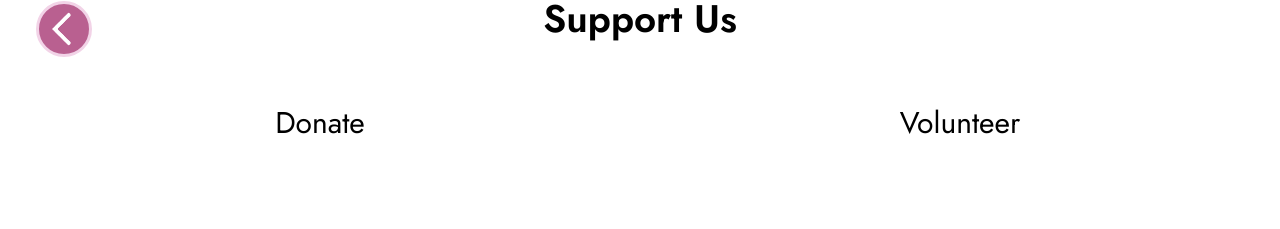
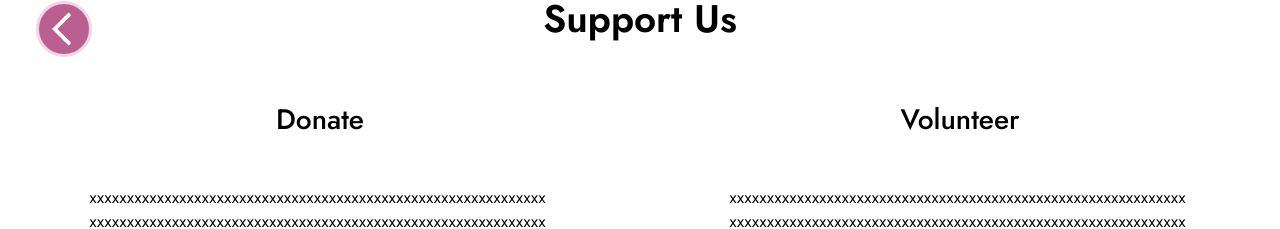
Before and after one commit to filippofini/hypermedia-project-2024, a Nuxt app in the folder website/: page /support_us in a window 1280 px wide. Shown: the part 126-355 px from the top of the page. Built offline with nearby package versions, Linux system fonts and the light colour scheme; no server answers.

Commit message:
new title category + changed projects vertical distance

```diff
--- a/website/assets/css/default.css
+++ b/website/assets/css/default.css
@@ -35,12 +35,21 @@
     margin-top: 0vw;
 }
 
+.title-page-1-5{
+    font-family: Jost;
+    font-size: 2.2vw;
+    font-weight: 500;
+    text-align: center;
+}
+
 .title-page-2{
     font-family: Jost;
     font-size: 1.8vw;
     font-weight: 500;
     text-align: center;
 }
+
+
 
 .description{
     font-family: Jost;
@@ -59,6 +68,8 @@
     align-self: center;
 }
 
+
+
 .prev-next{
     font-family: Jost;
     display: flex;
--- a/website/components/BandDoubleDesc.vue
+++ b/website/components/BandDoubleDesc.vue
@@ -1,7 +1,7 @@
 <template>
     <div class="cointeiner-double">
         <div class="double-sx">
-            <div class="title">
+            <div class="title-page-1-5">
                 <p>Donate</p>
             </div>
             <div class="description">
@@ -10,7 +10,7 @@
             <ButtonViolet class="button-spacing" name_button="Donate" link="/donate" aria_label="Link to donate"/>
         </div>
         <div class="double-dx">
-            <div class="title">
+            <div class="title-page-1-5">
                 <p>Volunteer</p>
             </div>
             <div class="description">
@@ -27,11 +27,6 @@
         display: flex;
         flex-direction: row;
         justify-content: center;
-    }
-    .title {
-        font-family: Jost;
-        font-size: 30px;
-        margin-bottom: 30px;
     }
     .double-sx{
         display: flex;
--- a/website/components/ProjectCard.vue
+++ b/website/components/ProjectCard.vue
@@ -29,26 +29,7 @@
         width: 100%;
         display: block;
         transition: transform 0.5s ease, filter 0.5s ease;
-    }
-
-    .overlay {
-        position: absolute;
-        top: 0;
-        left: 0;
-        font-family: 'Jost';
-        width: 100%;
-        height: 100%;
-        font-size: 1.2vw;
-        display: flex;
-        justify-content: center;
-        align-items: center;
-        background-color: rgba(0, 0, 0, 0.5);
-        opacity: 0;
-        transition: opacity 0.3s ease;
-        color: white;
-        text-align: center;
-        padding: 1.3vw;
-        box-sizing: border-box;
+        object-fit: cover;
     }
 
     .title {
--- a/website/pages/our_team/[id].vue
+++ b/website/pages/our_team/[id].vue
@@ -109,6 +109,7 @@
 
 .carousel-container{
   justify-content: center;
+  padding-bottom: 2%;
 }
 
 .link{
--- a/website/pages/projects/[id].vue
+++ b/website/pages/projects/[id].vue
@@ -234,7 +234,7 @@
     gap:2vw;
     font-size: 1.8vw;
     font-weight: 500;
-
+    padding-bottom: 2%;
     text-align: center;
     font-family: Jost;
   }
--- a/website/pages/projects/index.vue
+++ b/website/pages/projects/index.vue
@@ -118,6 +118,7 @@
         flex-wrap: wrap;
         align-self: center;
         gap: 2vw;
+        padding-bottom: 2%;
         justify-content: center;
         max-width: 90vw;
     }
```
